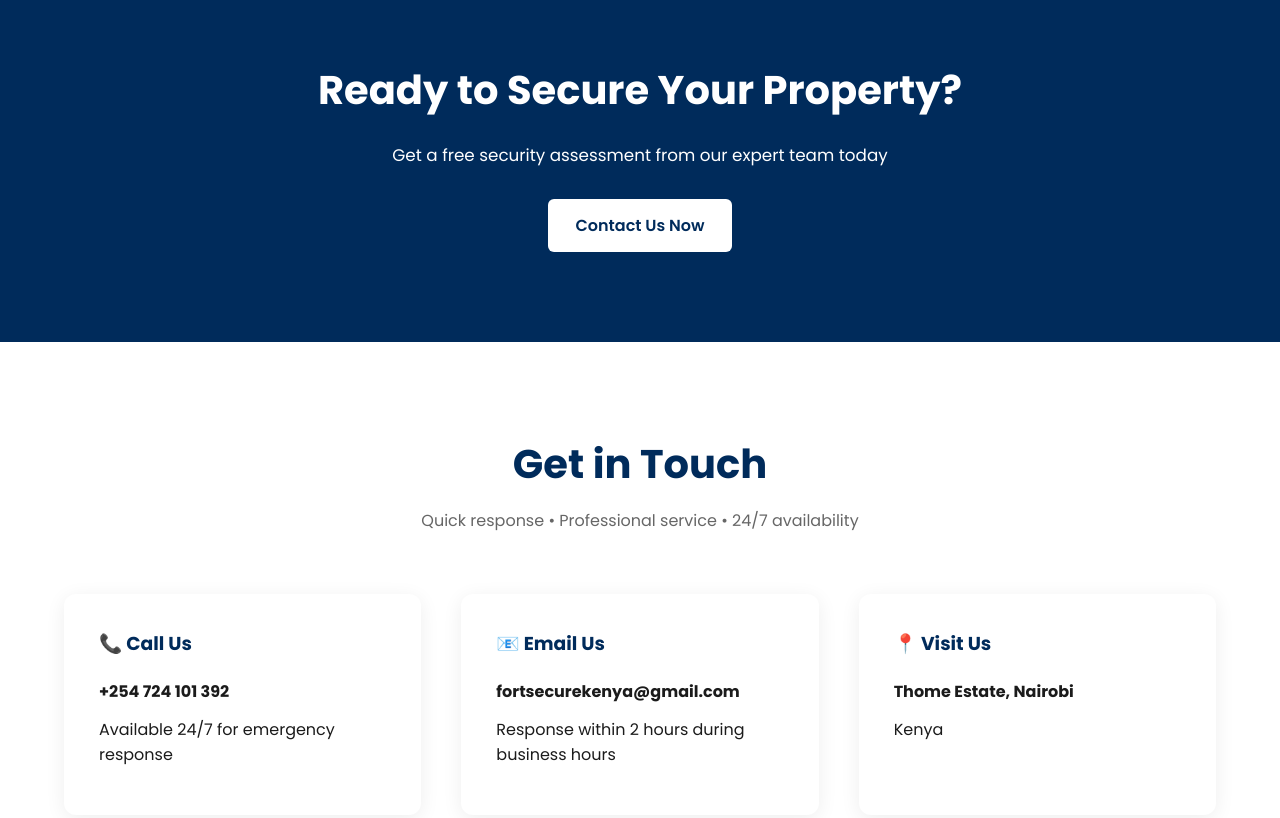
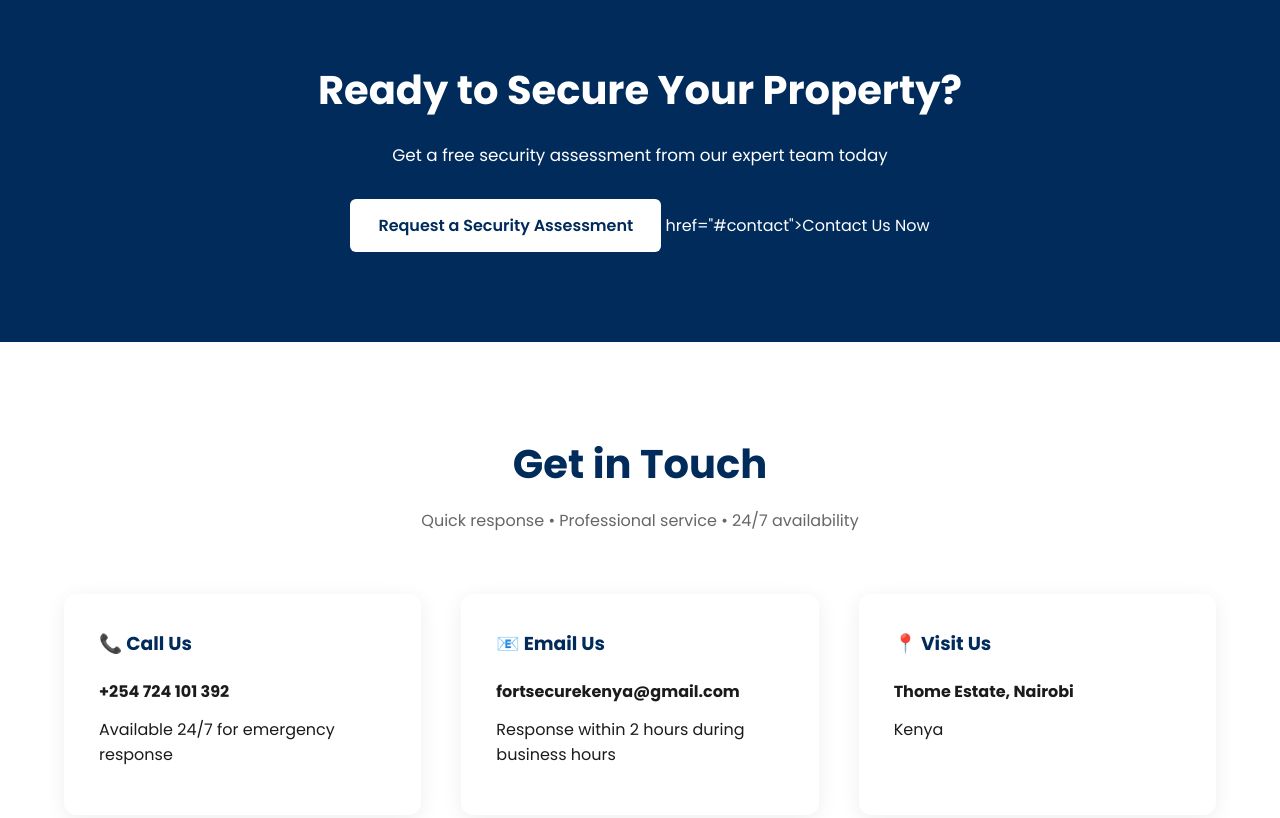
Before and after one commit to FortSecureKenya/FortSecure.github.io, a plain HTML site: page index.html in a window 1280 px wide. Shown: the part 3578-4396 px from the top of the page. Drawn offline with Linux system fonts and the light colour scheme.

Commit message:
Update index.html

```diff
--- a/index.html
+++ b/index.html
@@ -1063,7 +1063,7 @@
       <div class="container">
         <h2>Ready to Secure Your Property?</h2>
         <p>Get a free security assessment from our expert team today</p>
-        <a class="btn btn-primary" href="#contact">Contact Us Now</a>
+        <a class="btn btn-primary" href="lead-form.html">Request a Security Assessment</a> href="#contact">Contact Us Now</a>
       </div>
     </section>
 
```
